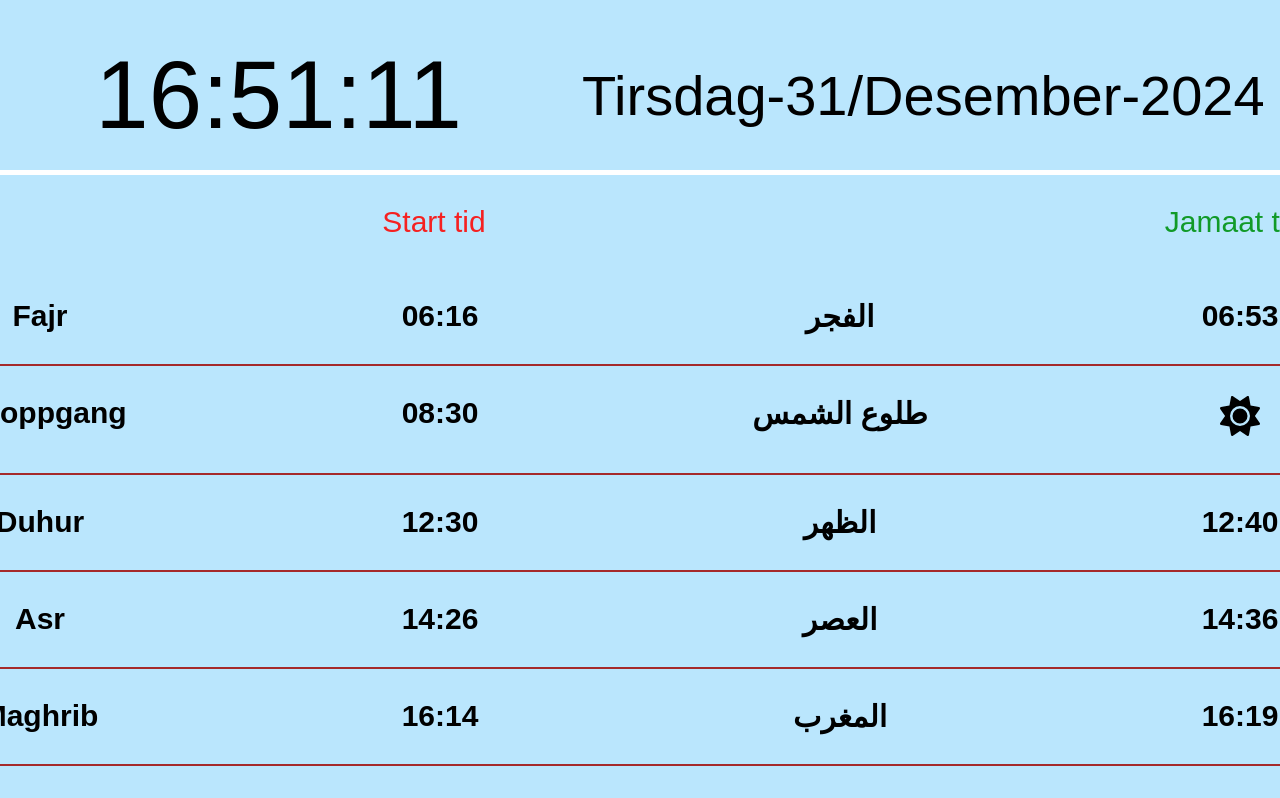
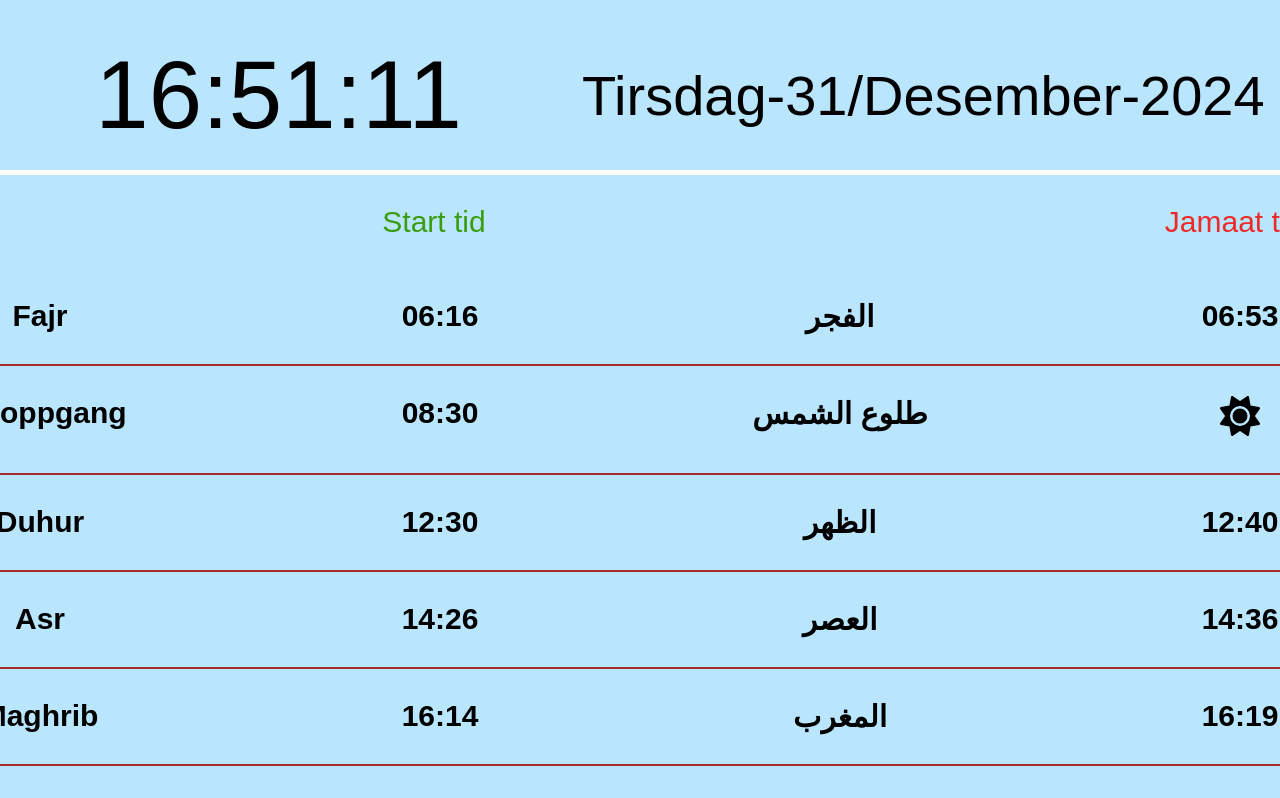
Before and after one commit to abdilatiiif/MoskeApp0.2, a React (Vite) app: page / in a window 1280 px wide. Shown: the top 798 px of the page. Built offline with nearby package versions, Linux system fonts and the light colour scheme; a web font is replaced by a local one.

Commit message:
fredags bønn 13

```diff
--- a/src/Content.jsx
+++ b/src/Content.jsx
@@ -70,7 +70,7 @@ export default function Content(props) {
     setAsr(bønnIdag.asr);
     setMaggrib(bønnIdag.maghrib);
     setIsha(bønnIdag.isha);
-    setJummah("12:30"); // fredags bønner kan endres
+    setJummah("13:00"); // fredags bønner kan endres
     // eslint-disable-next-line react-hooks/exhaustive-deps
   }, []);
 
@@ -82,7 +82,7 @@ export default function Content(props) {
           classname="content--tabell--overskrift"
           bønntid="Start tid"
           jamaat="Jamaat tid"
-          color={"#119A28"}
+          color={"#ED2A2AFF"}
         />
         <Row
           classname="content--tabell--row"
--- a/src/content.css
+++ b/src/content.css
@@ -25,7 +25,7 @@
   flex-direction: row;
   justify-content: space-around;
   width: 100rem;
-  color: #f52121;
+  color: #3b9c0fff;
   font-size: 30px;
 }
 
```
